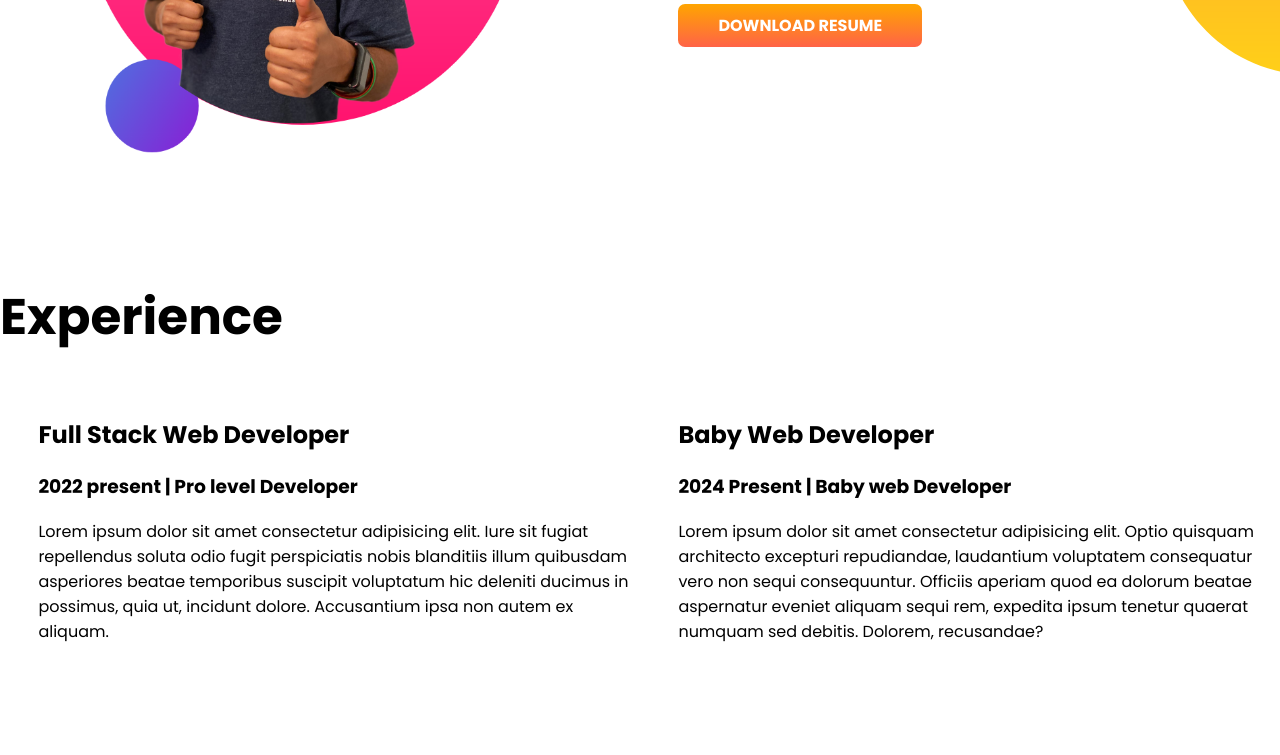
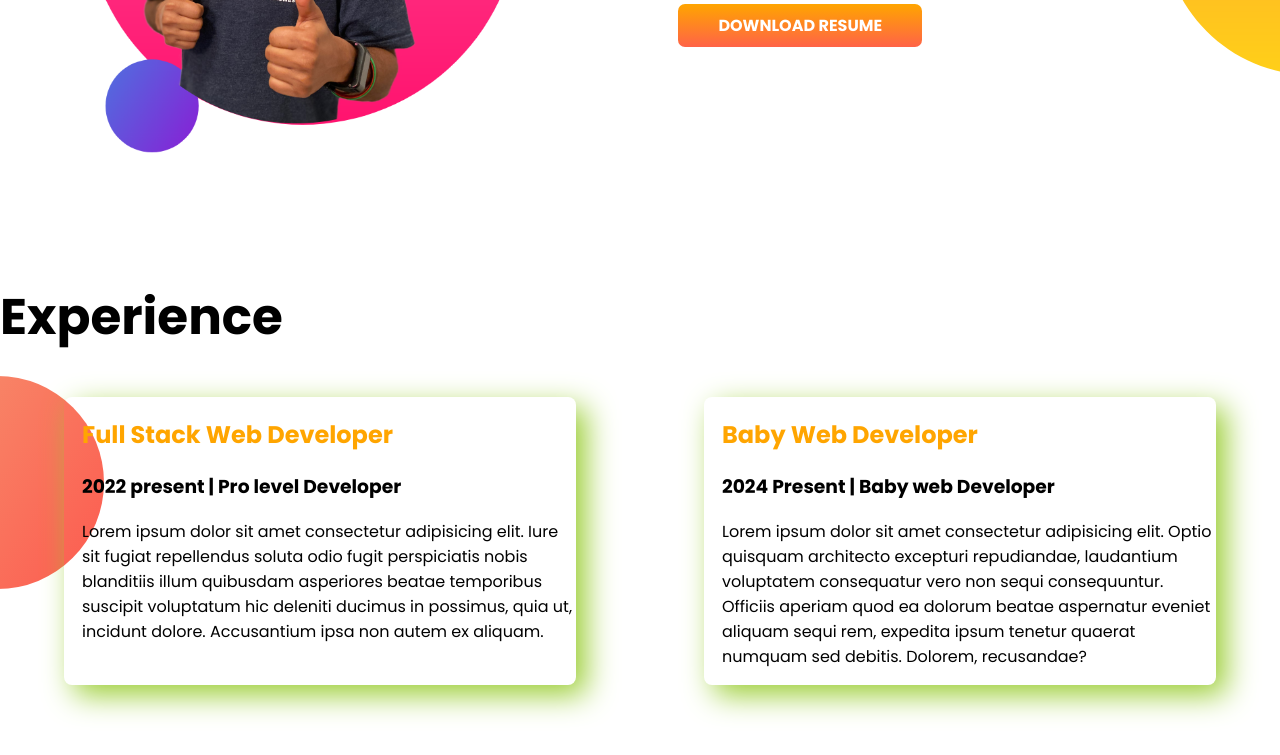
Before and after one commit to md-ibrahim-bd/developer-portfolio1, a plain HTML site: page index.html in a window 1280 px wide. Shown: the part 914-1669 px from the top of the page. Drawn offline with Linux system fonts and the light colour scheme.

Commit message:
exp added

```diff
--- a/index.html
+++ b/index.html
@@ -42,13 +42,13 @@
     <section class="experience-area">
         <h1>Experience</h1>
         <div class="flexiable-container">
-            <div class="half-width">
-                <h2>Full Stack Web Developer</h2>
+            <div class="experience-item">
+                <h2 class="orange_color">Full Stack Web Developer</h2>
                 <h3>2022 present | Pro level Developer</h3>
                 <p>Lorem ipsum dolor sit amet consectetur adipisicing elit. Iure sit fugiat repellendus soluta odio fugit perspiciatis nobis blanditiis illum quibusdam asperiores beatae temporibus suscipit voluptatum hic deleniti ducimus in possimus, quia ut, incidunt dolore. Accusantium ipsa non autem ex aliquam.</p>
             </div>
-            <div class="half-width">
-                <h2>Baby Web Developer</h2>
+            <div class="experience-item">
+                <h2 class="orange_color">Baby Web Developer</h2>
                 <h3>2024 Present | Baby web Developer</h3>
                 <p>Lorem ipsum dolor sit amet consectetur adipisicing elit. Optio quisquam architecto excepturi repudiandae, laudantium voluptatem consequatur vero non sequi consequuntur. Officiis aperiam quod ea dolorum beatae aspernatur eveniet aliquam sequi rem, expedita ipsum tenetur quaerat numquam sed debitis. Dolorem, recusandae?</p>
             </div>
--- a/style.css
+++ b/style.css
@@ -36,3 +36,16 @@
     background-repeat: no-repeat;
     background-position: right;
 }
+.experience-area{
+    background-image: url(images/exp-bg.png);
+    background-repeat: no-repeat;
+    background-position: left;
+}
+.experience-item{
+    width: 40%;
+    margin-left: 5%;
+    margin-right: 5%;
+    padding-left: 18px;
+    border-radius: 8px;
+    box-shadow: 10px 10px 30px yellowgreen;
+}
```
